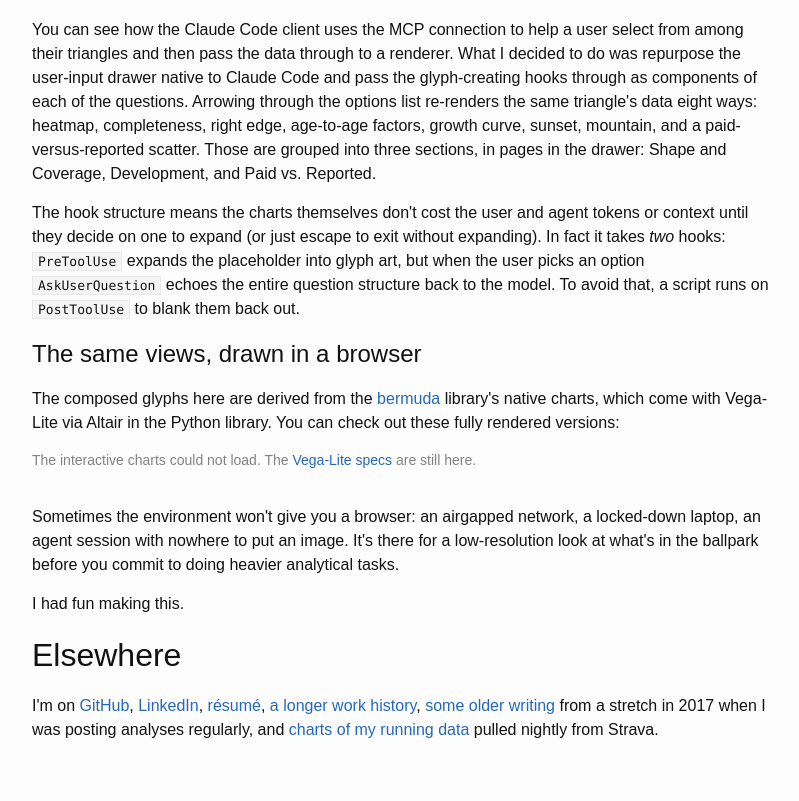
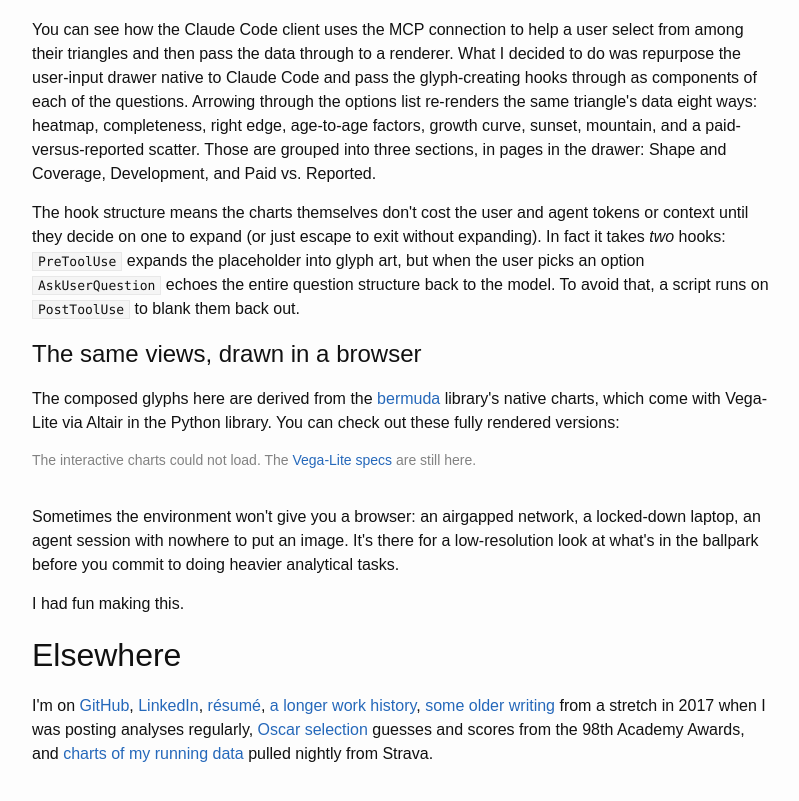
Before and after one commit to austinbrian/austinbrian.github.io, a Jekyll site: the page built from index.html, in a window 1280 px wide, cut to the strip 1041-1927 px from the top of the page. Shown: the top 801 px of the strip, without its empty margins (238-1037 px from the left). Built offline with Jekyll 4.4.1, drawn with Linux system fonts in a browser that asks for light colours; nearby versions of some CDN libraries; some of the changed lines change nothing that is shown.

Commit message:
Add the oscars back

```diff
--- a/index.html
+++ b/index.html
@@ -93,11 +93,8 @@ title: Brian Austin
     <a href="{{ "/assets/brian-austin-resume.pdf" | relative_url }}">r&eacute;sum&eacute;</a>,
     <a href="{{ "/about/" | relative_url }}">a longer work history</a>,
     <a href="{{ "/writing/" | relative_url }}">some older writing</a> from a stretch in 2017
-    when I was posting analyses regularly, and
-    {% comment %}
-    Restore once /oscar-picks-2026/ exists — the page isn't in the repo yet, so this link 404s:
+    when I was posting analyses regularly,
     <a href="{{ "/oscar-picks-2026/" | relative_url }}">Oscar selection</a> guesses and scores from the 98th Academy Awards, and
-    {% endcomment %}
     <a href="{{ "/running/" | relative_url }}">charts of my running data</a> pulled nightly
     from Strava.
   </p>
```
